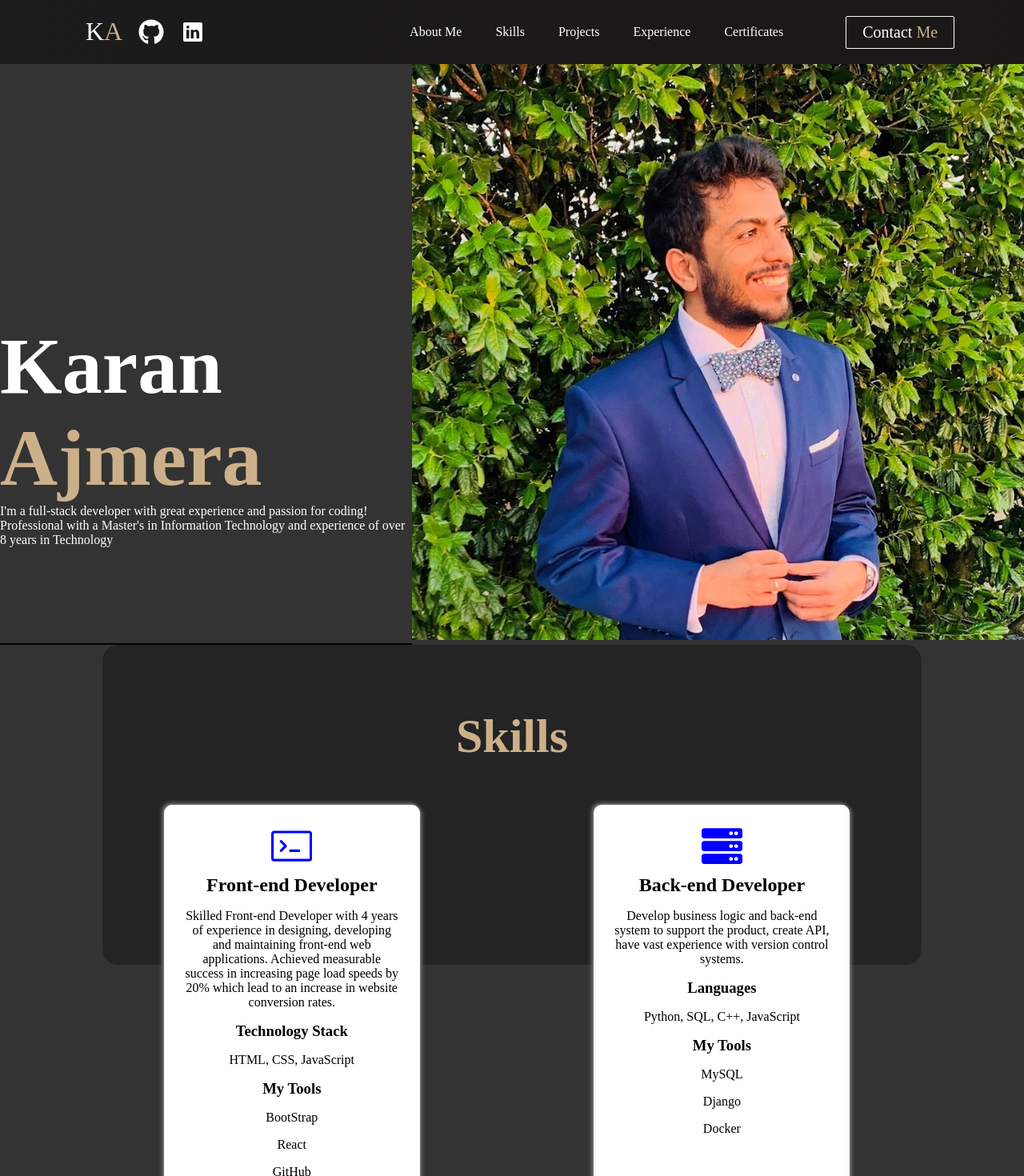
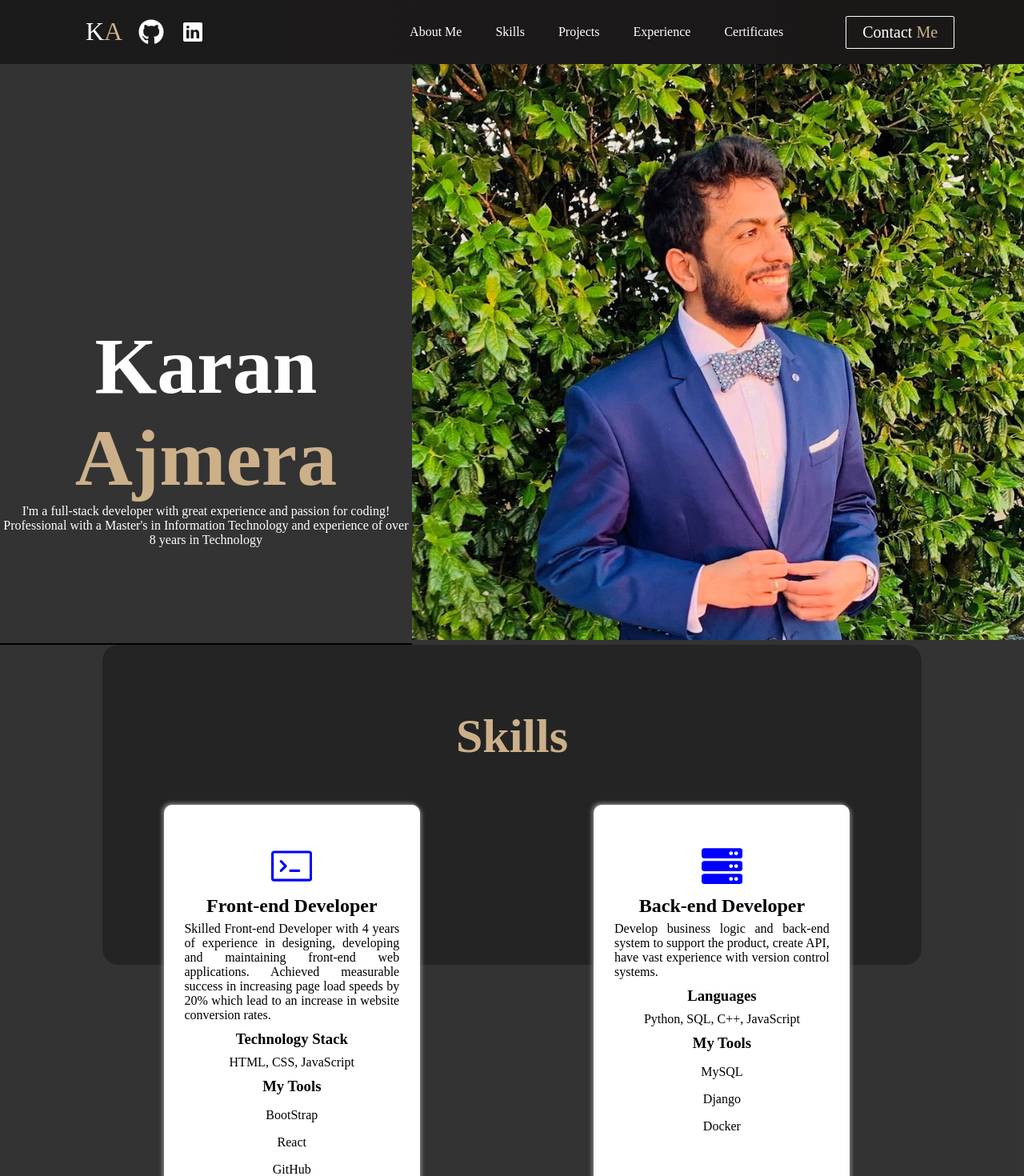
Before and after one commit to karanajmera8/karanajmeraportfolio, a React (Create React App) app: page / in a window 1280 px wide. Shown: the top 1470 px of the page at 80% size. Built offline with nearby package versions, Linux system fonts and the light colour scheme.

Commit message:
code updates

```diff
--- a/src/Components/CertificateCards.css
+++ b/src/Components/CertificateCards.css
@@ -3,8 +3,6 @@
     grid-template-columns: repeat(2,auto);
     justify-content: space-around;
     text-align: center;
-    margin-left: 10vw;
-    margin-right: 10vw;
 }
 
 .individual-container{
@@ -15,6 +13,7 @@
     border: #242424 1px;
     margin-top: 4vh;
     box-shadow: -2px -2px 5px grey, 2px 2px 5px grey;
+
 }
 
 .individual-container:nth-of-type(2),.individual-container:first-of-type{
--- a/src/Components/Home.css
+++ b/src/Components/Home.css
@@ -11,7 +11,8 @@
     display: flex;
     margin-top: 40vh;
     flex-direction: column;
-    align-items: center;
+    align-content:center;
+    text-align: center;
 }
 
 .summary>h2{
@@ -22,7 +23,7 @@
     height: 90vh;
 }
 
-@media screen and (max-width:960px) {
+@media screen and (width<=960px) {
     .home-container{
         display: flex;
         flex-direction: column;
@@ -37,7 +38,7 @@
     }
 
     .profile-image{
-        width:100%;
+        width:100vw;
         height:100%;
     }
 }
--- a/src/Components/ProjectCards.css
+++ b/src/Components/ProjectCards.css
@@ -5,7 +5,7 @@
 }
 
 .detail-container{
-    width: 80vh;
+    width: 40vw;
     border: 1px solid;
     border-radius: 10px;
     height: 50vh;
@@ -28,6 +28,7 @@
 .project-container{
     display: grid;
     grid-template-columns: repeat(2,auto);
+    align-content: space-around;
 }
 
 @media screen and (max-width:960px) {
--- a/src/Components/Skills.css
+++ b/src/Components/Skills.css
@@ -23,13 +23,13 @@
 
 .server-icon{
     font-size: 4vw;
-    margin-top: 2vw;
+    margin-top: 4vw;
     color: blue;
 }
 
 .front-icon{
     font-size: 4vw;
-    margin-top: 2vw;
+    margin-top: 4vw;
     color: blue;
 }
 
@@ -40,12 +40,17 @@
 
 .front-end-card>h3, .back-end-card>h3{
     text-align: center;
-    margin: 5% 2vw;
+    margin: 3% 2vw;
 }
 
-.front-end-card>p, .back-end-card>p{
+.languages{
     text-align: center;
-    margin: 5% 2vw;
+    margin: 2% 2vw;
+}
+
+.skill-summary{
+    text-align: justify;
+    margin: 2% 2vw;
 }
 
 .list-items{
@@ -58,7 +63,7 @@
     background-color: rgba(16,16,16,.85);
 }
 
-@media screen and (max-width:960px) {
+@media screen and (width<=960px) {
     .card-container{
         display: flex;
         flex-direction: column;
@@ -86,26 +91,35 @@
     }
 
     .server-icon, .front-icon{
-        font-size: 20vw;
+        font-size: 5rem;
         justify-content: center;
-        margin-top: 2vh;
         color: blue;
     }
 
 
     .card-container>h2{
         text-align: center;
-        margin: 2vh auto;
+        margin: 2% auto;
     }
 
-    .card-container>h3,.card-container>p{
+    .card-container>h3{
         text-align: center;
-        margin: 2vh 2vw;
+        margin: 2% 2%;
     }
 
     .list-items{
         text-align: center;
         list-style: none;
-        margin: 2vh auto;
+        margin: 2% auto;
+    }
+
+    .languages{
+        text-align: center;
+        margin: 2% 2vw;
+    }
+
+    .skill-summary{
+        text-align: justify;
+        margin: 2% 2vw;
     }
 }
--- a/src/Components/Skills.js
+++ b/src/Components/Skills.js
@@ -13,9 +13,9 @@ export default function Skills() {
         <div className='front-end-card'>
           <GoTerminal className='front-icon'/>
           <h2>Front-end Developer</h2>
-          <p>Skilled Front-end Developer with 4 years of experience in designing, developing and maintaining front-end web applications. Achieved measurable success in increasing page load speeds by 20% which lead to an increase in website conversion rates.</p>
+          <p className = 'skill-summary' >Skilled Front-end Developer with 4 years of experience in designing, developing and maintaining front-end web applications. Achieved measurable success in increasing page load speeds by 20% which lead to an increase in website conversion rates.</p>
           <h3>Technology Stack</h3>
-          <p>HTML, CSS, JavaScript</p>
+          <p className = 'languages'>HTML, CSS, JavaScript</p>
           <h3>My Tools</h3>
           <ul>
             <li className='list-items'>BootStrap</li>
@@ -28,9 +28,9 @@ export default function Skills() {
         <div className='back-end-card'>
           <FaServer className='server-icon'/>
           <h2>Back-end Developer</h2>
-          <p>Develop business logic and back-end system to support the product, create API, have vast experience with version control systems.</p>
+          <p className = 'skill-summary' >Develop business logic and back-end system to support the product, create API, have vast experience with version control systems.</p>
           <h3>Languages</h3>
-          <p>Python, SQL, C++, JavaScript</p>
+          <p className = 'languages'>Python, SQL, C++, JavaScript</p>
           <h3>My Tools</h3>
           <ul>
             <li className='list-items'>MySQL</li>
```
